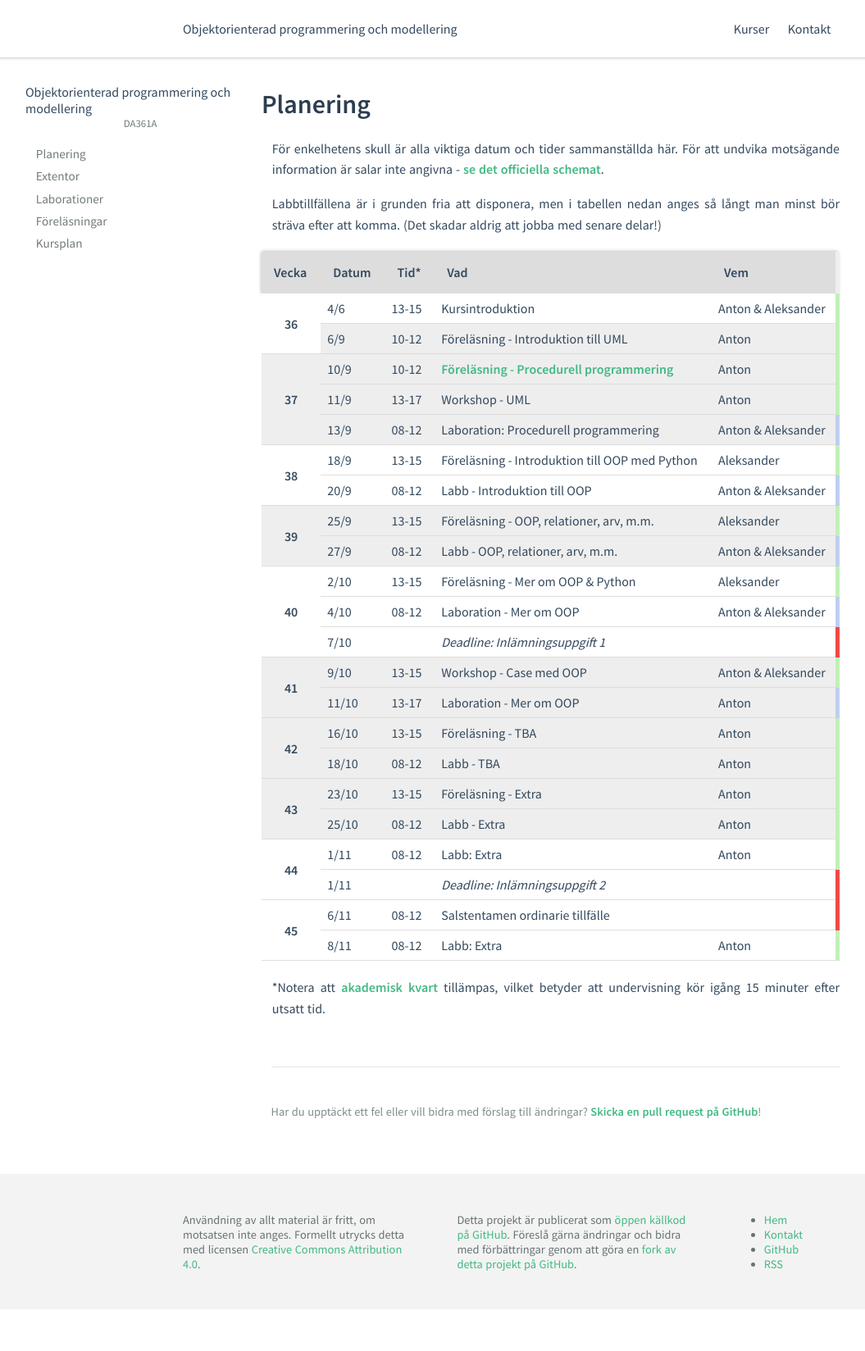
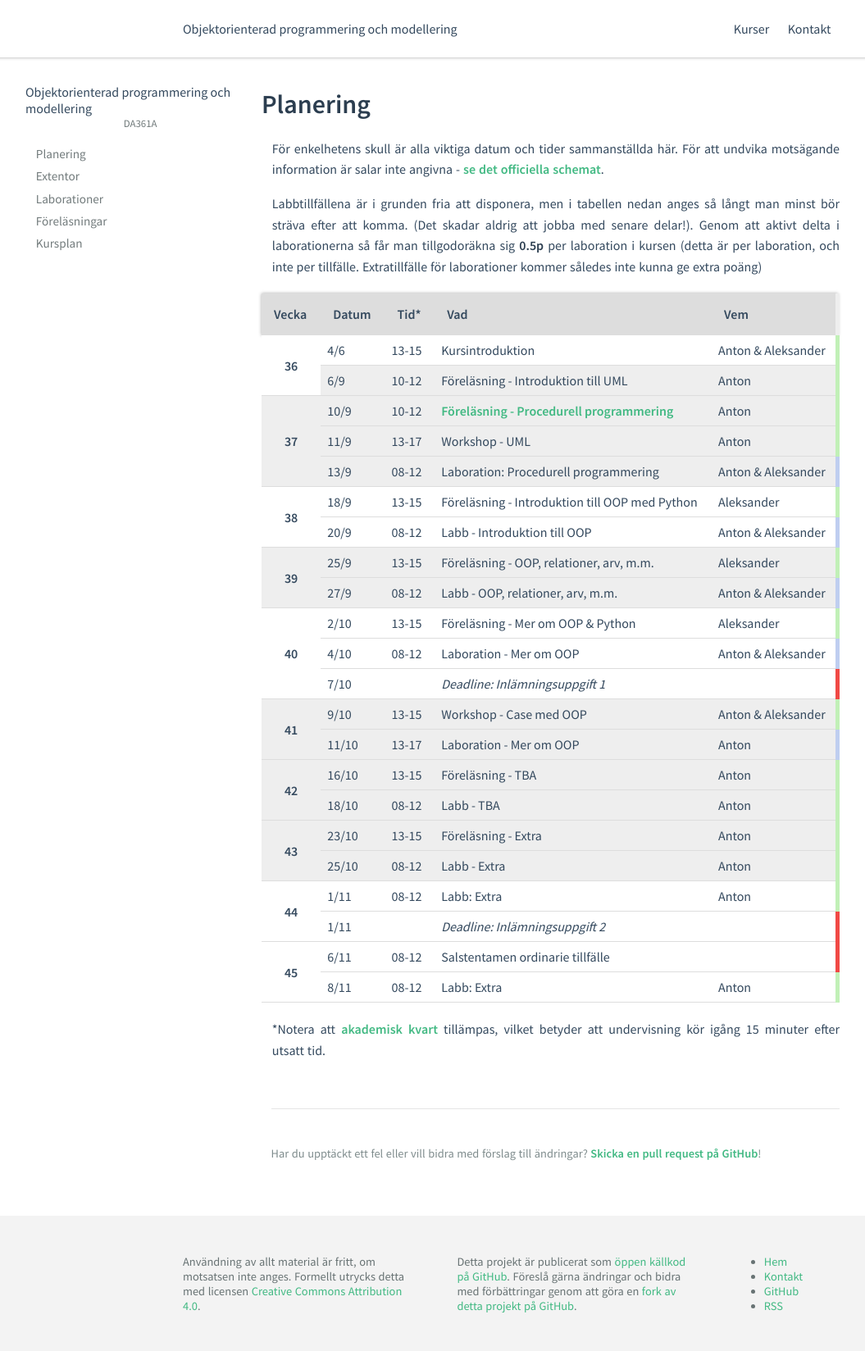
Before and after one commit to stefangeneralao/ia-oop-python, a Jekyll site: the page built from courses/da361a/plan.md, in a window 1280 px wide. Shown: the whole page at 82% size, without its empty margins (17-1072 px from the left). Built offline with Jekyll 4.4.1, drawn with Linux system fonts in a browser that asks for light colours; before the commit the page ends 1597 px from its top, so only the background shows below that.

Commit message:
Added instructions for labs

```diff
--- a/courses/da361a/plan.md
+++ b/courses/da361a/plan.md
@@ -8,7 +8,7 @@ title: Planering - Objektorienterad programmering och modellering DA361A (7.5 hp
 
 För enkelhetens skull är alla viktiga datum och tider sammanställda här. För att undvika motsägande information är salar inte angivna - [se det officiella schemat](http://schema.mah.se/setup/jsp/Schema.jsp?startDatum=idag&intervallTyp=m&intervallAntal=6&sprak=SV&sokMedAND=true&forklaringar=true&resurser=k.DA361A-20172-TS795-).
 
-Labbtillfällena är i grunden fria att disponera, men i tabellen nedan anges så långt man minst bör sträva efter att komma. (Det skadar aldrig att jobba med senare delar!)
+Labbtillfällena är i grunden fria att disponera, men i tabellen nedan anges så långt man minst bör sträva efter att komma. (Det skadar aldrig att jobba med senare delar!). Genom att aktivt delta i laborationerna så får man tillgodoräkna sig <strong>0.5p</strong> per laboration i kursen (detta är per laboration, och inte per tillfälle. Extratillfälle för laborationer kommer således inte kunna ge extra poäng)
 
 <table class="table" id="plan">
     <tr class="odd header">
```
